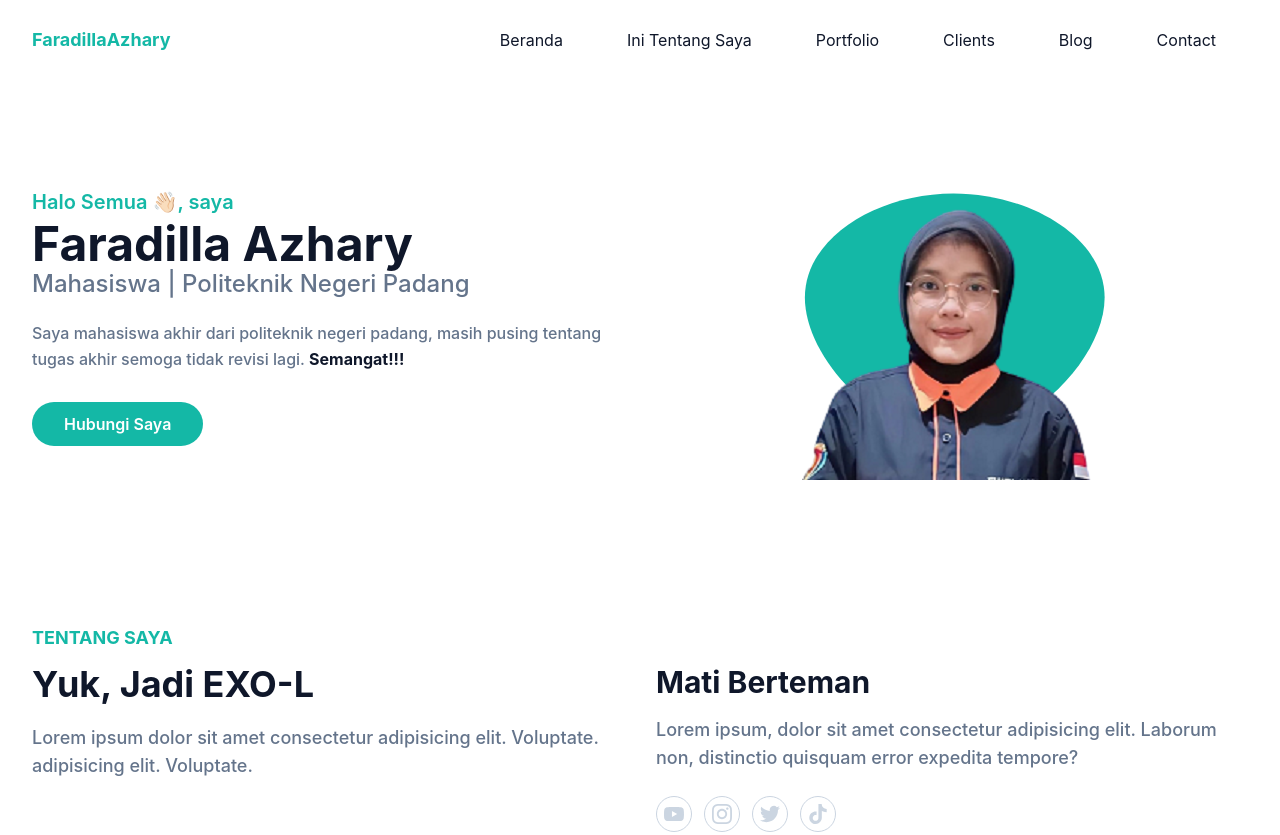
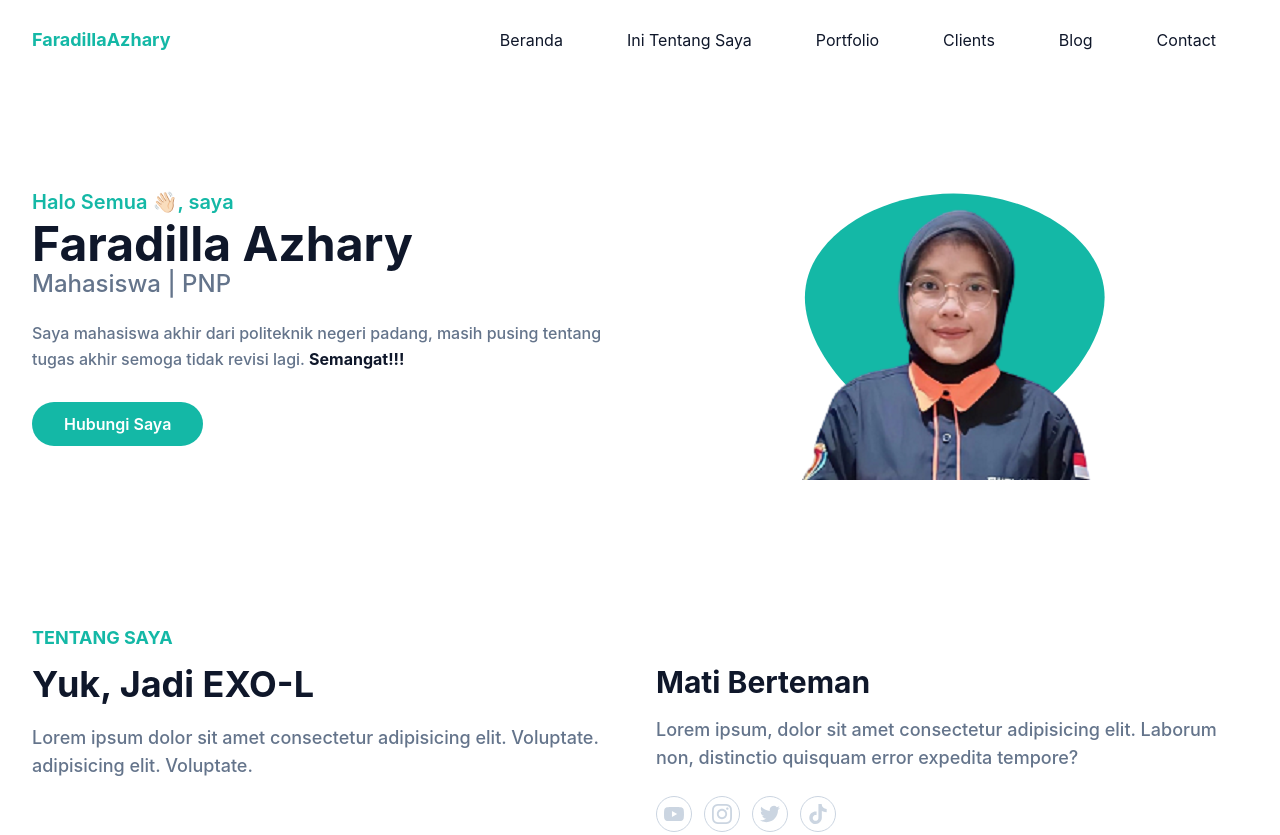
Before and after one commit to faradillazhary/portfolio-tailwind-css, a website: page index.html in a window 1280 px wide. Shown: the top 835 px of the page. Drawn offline with Linux system fonts and the light colour scheme.

Commit message:
Update index.html

```diff
--- a/index.html
+++ b/index.html
@@ -76,7 +76,7 @@
                         lg:text-5xl">Faradilla Azhary</span> </h1>
 
                     <h2 class="font-medium text-secondary text-lg mb-5 lg:text-2xl">
-                        Mahasiswa | Politeknik Negeri Padang</h2>
+                        Mahasiswa | PNP</h2>
                     <p class="font-medium text-secondary mb-10 leading-relaxed">Saya mahasiswa akhir dari politeknik negeri padang,
                         masih pusing tentang tugas akhir semoga tidak revisi lagi.
                         <span class="text-dark font-bold">Semangat!!!</span>
```
